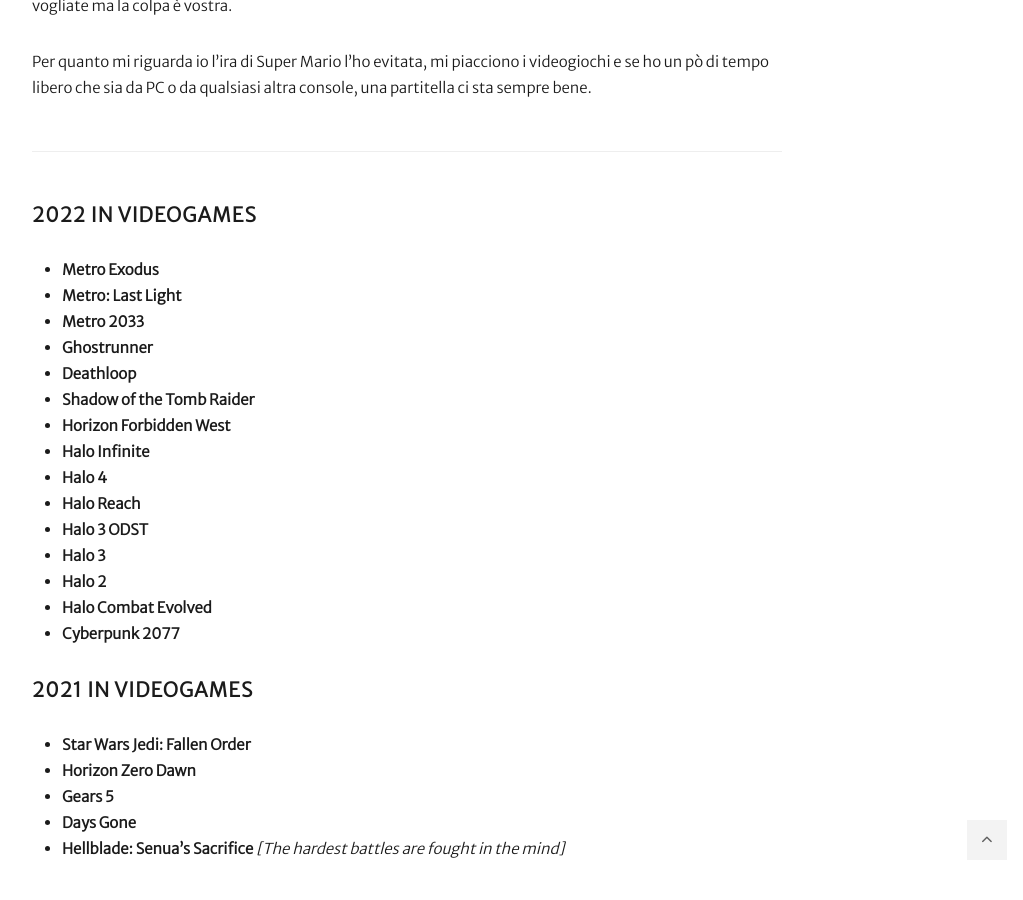
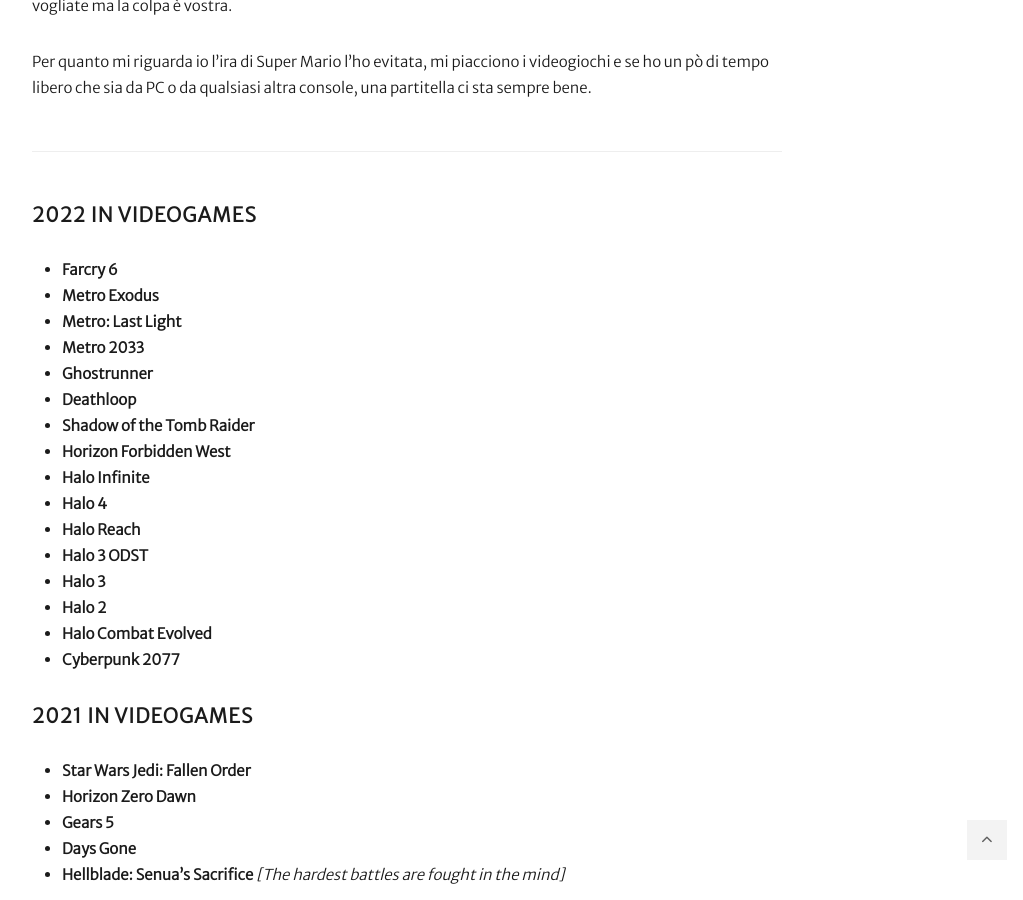
Before and after one commit to carlofinocchiaro/carlofinocchiaro.github.io, a Jekyll site: the page built from _pages/atAGlancePage/gaming.md, in a window 1280 px wide and 900 px high, scrolled down 955 px. Shown: the whole window, without its empty margins (233-1256 px from the left). Built offline with Jekyll 4.4.1, drawn with Linux system fonts in a browser that asks for light colours; nearby versions of some CDN libraries; emoji names are drawn with the system emoji font.

Commit message:
Update Videogame page

```diff
--- a/_pages/atAGlancePage/gaming.md
+++ b/_pages/atAGlancePage/gaming.md
@@ -14,6 +14,7 @@
 
 ***
 #### 2022 in videogames
+* **Farcry 6**
 * **Metro Exodus**
 * **Metro: Last Light**
 * **Metro 2033**
```
Also changed, not shown: Gemfile.lock.
